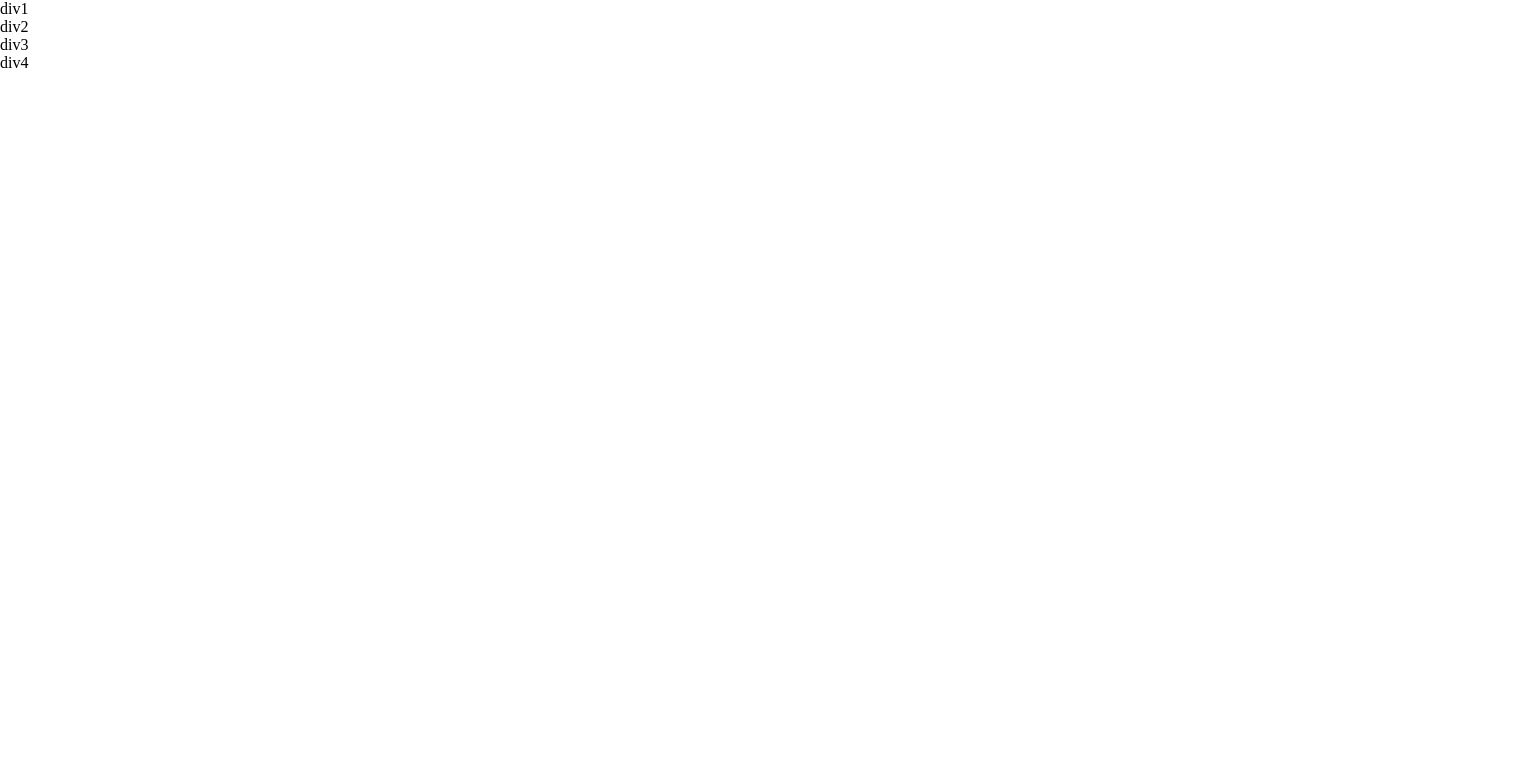
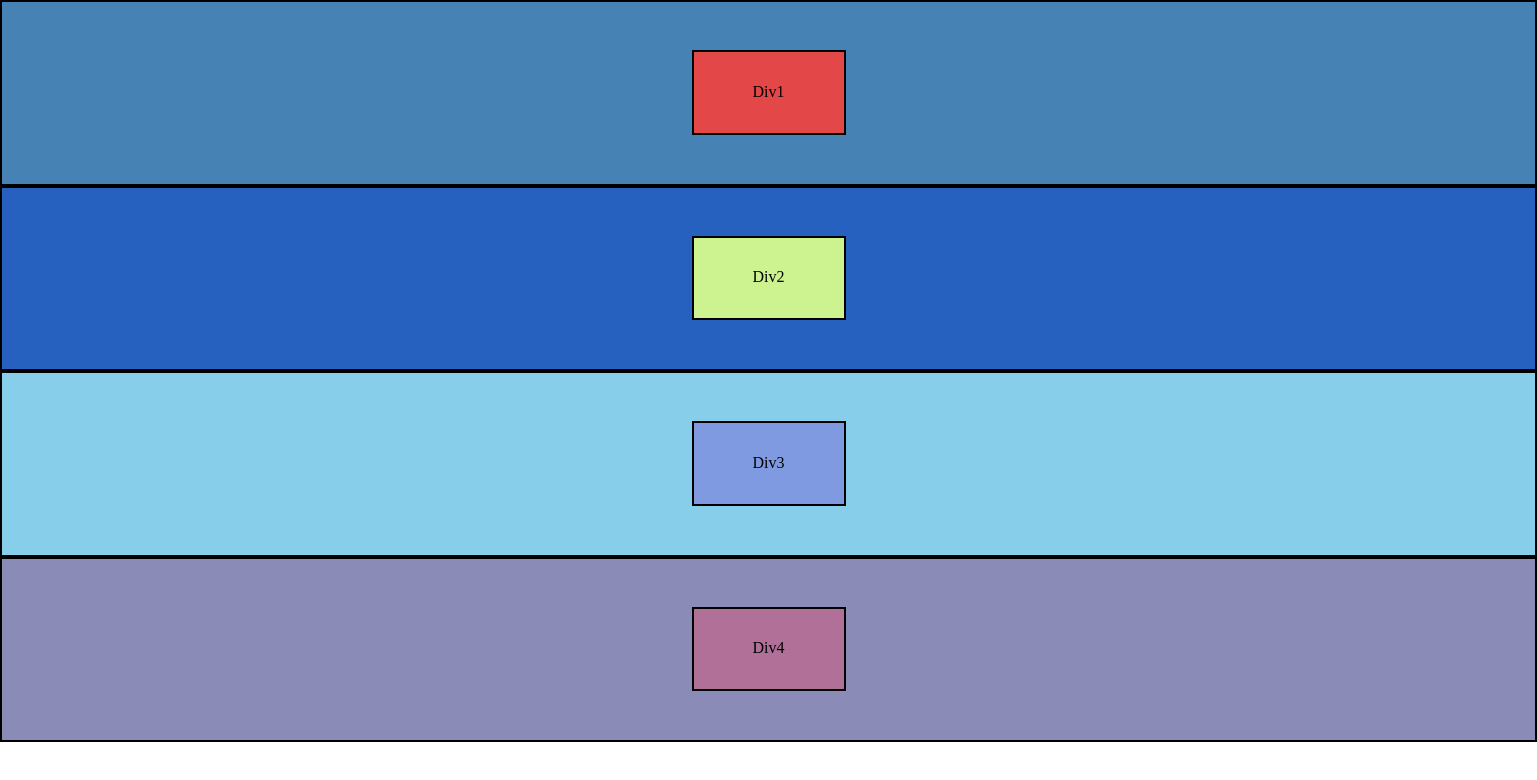
Before and after one commit to guiandrade01/revisao, a plain HTML site: page aula03/atv01.html in a window 1280 px wide. Shown: the whole page, 1537 px wide, since content can reach past the window. Drawn offline with Linux system fonts and the light colour scheme.

Commit message:
Update atv01.html

```diff
--- a/aula03/atv01.html
+++ b/aula03/atv01.html
@@ -3,21 +3,24 @@
 <head>
     <meta charset="UTF-8">
     <meta name="viewport" content="width=device-width, initial-scale=1.0">
+    <title>Document</title>
     <link rel="stylesheet" href="atv01.css">
-    <title>Document</title>
 </head>
 <body>
-    <div id="div1">
-        <div id="div11">div1</div>
+    <div id="d1">
+   <div id="di1">Div1</div>
     </div>
-    <div id="div2">
-        <div id="div21">div2</div>
+
+    <div id="d2">
+    <div id="di2">Div2</div>
     </div>
-    <div id="div3">
-        <div id="div31">div3</div>
+
+    <div id="d3">
+        <div id="di3">Div3</div>
     </div>
-    <div id="div4">
-        <div id="div41">div4</div>
+
+    <div id="d4">
+        <div id="di4">Div4</div>
     </div>
 </body>
 </html>
```
